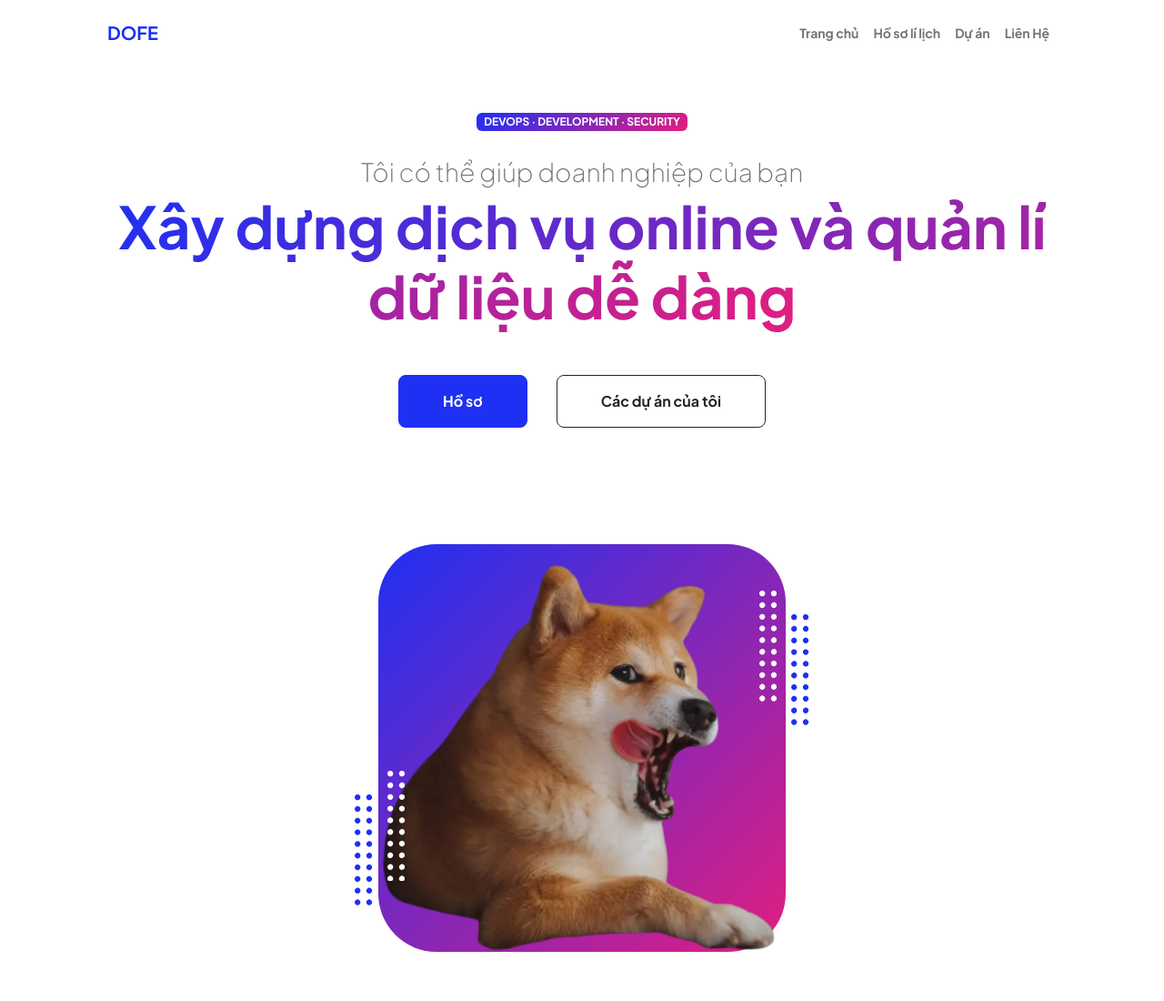
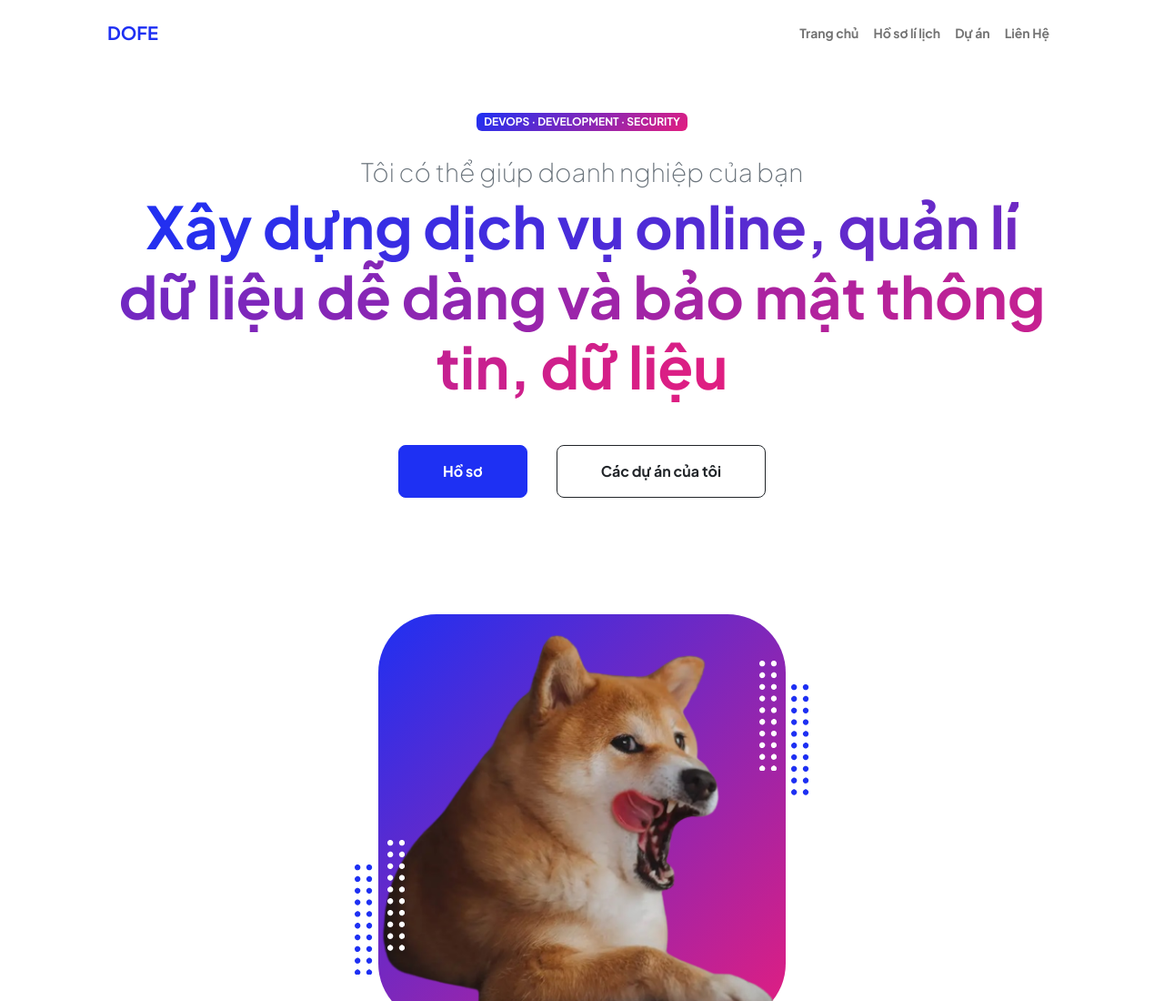
Before and after one commit to DO-FE/DO-FE, a plain HTML site: page index.html in a window 1280 px wide. Shown: the top 1100 px of the page at 91% size. Drawn offline with nearby package versions, Linux system fonts and the light colour scheme.

Commit message:
Update index.html

```diff
--- a/index.html
+++ b/index.html
@@ -43,7 +43,7 @@
                             <div class="text-center text-xxl-start">
                                 <div class="badge bg-gradient-primary-to-secondary text-white mb-4"><div class="text-uppercase">DevOps &middot; Development &middot; Security</div></div>
                                 <div class="fs-3 fw-light text-muted">Tôi có thể giúp doanh nghiệp của bạn</div>
-                                <h1 class="display-3 fw-bolder mb-5"><span class="text-gradient d-inline">Xây dựng dịch vụ online và quản lí dữ liệu dễ dàng</span></h1>
+                                <h1 class="display-3 fw-bolder mb-5"><span class="text-gradient d-inline">Xây dựng dịch vụ online, quản lí dữ liệu dễ dàng và bảo mật thông tin, dữ liệu</span></h1>
                                 <div class="d-grid gap-3 d-sm-flex justify-content-sm-center justify-content-xxl-start mb-3">
                                     <a class="btn btn-primary btn-lg px-5 py-3 me-sm-3 fs-6 fw-bolder" href="resume.html">Hồ sơ</a>
                                     <a class="btn btn-outline-dark btn-lg px-5 py-3 fs-6 fw-bolder" href="projects.html">Các dự án của tôi</a>
```
